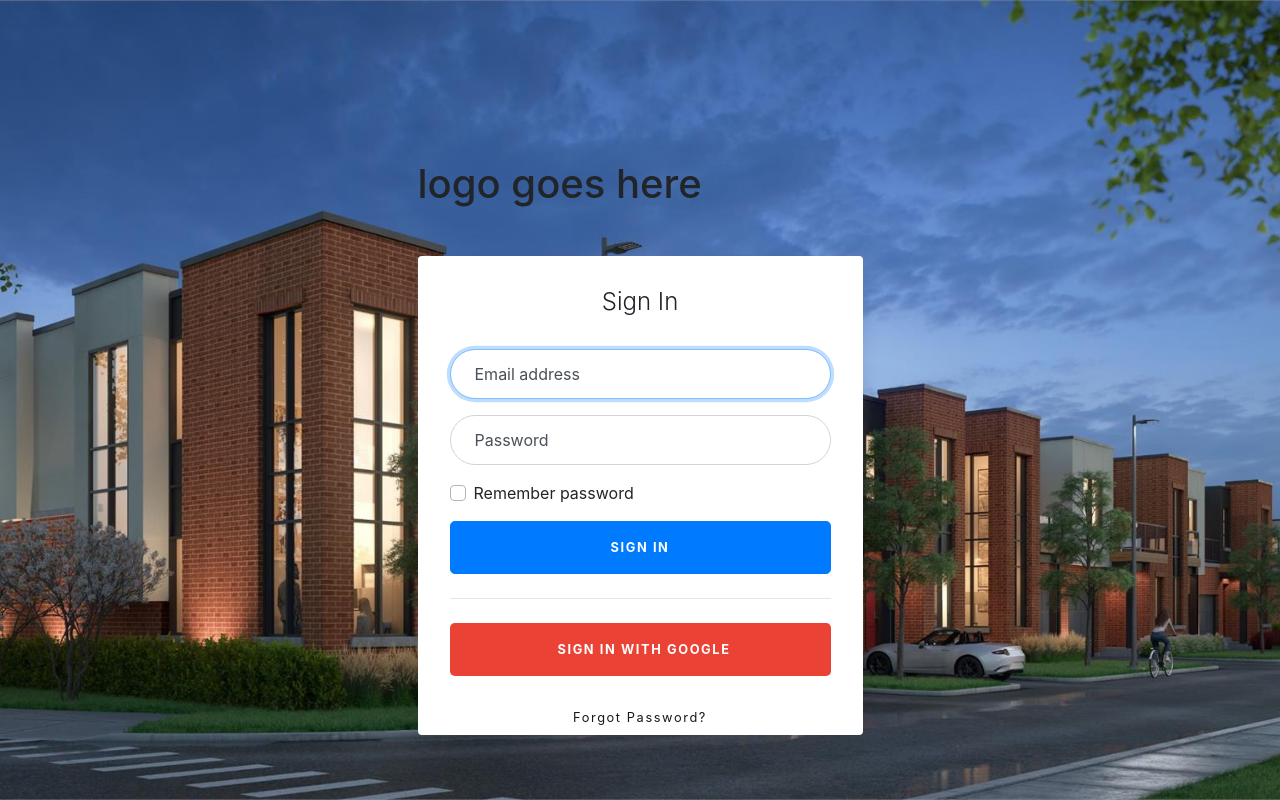
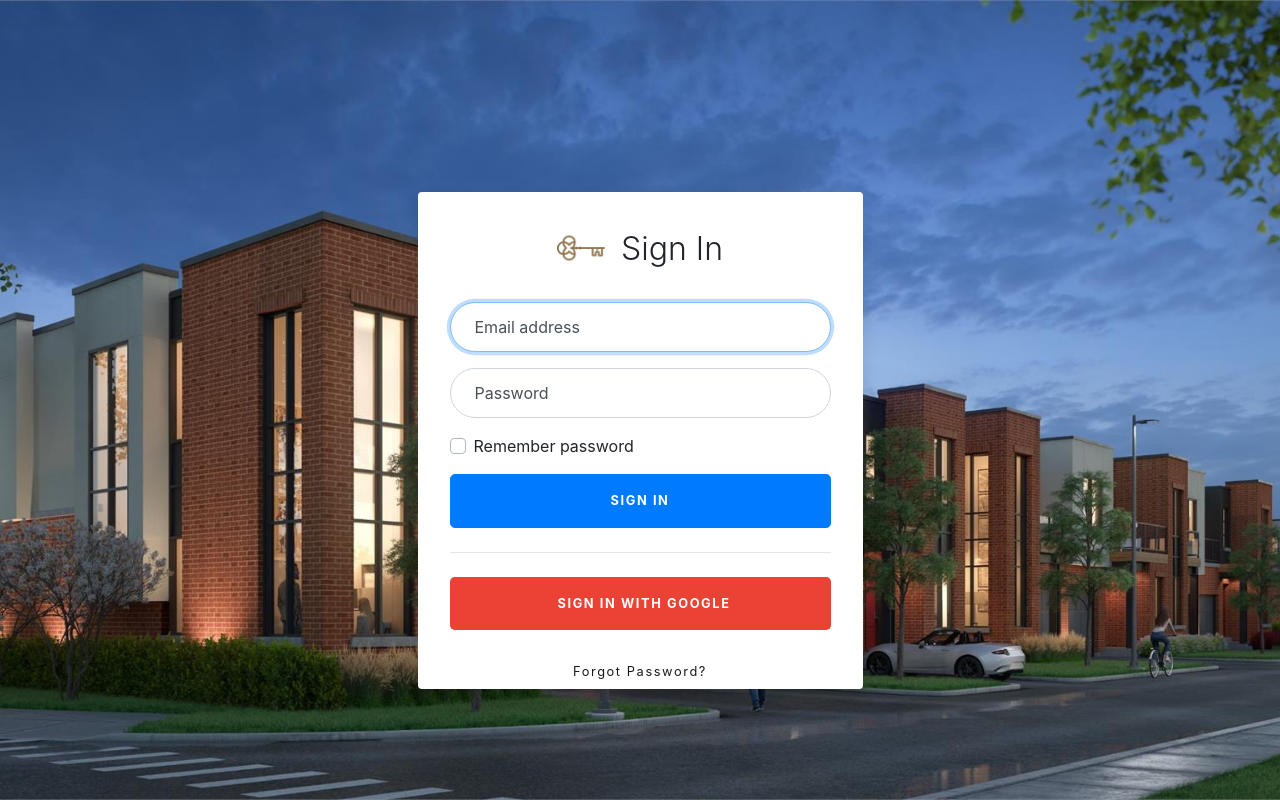
Before and after one commit to MBarbone/projectTwo, a website: page public/user-login.html in a window 1280 px wide. Drawn offline with nearby package versions, Linux system fonts and the light colour scheme.

Commit message:
Complete User login page

```diff
--- a/public/css/style.css
+++ b/public/css/style.css
@@ -14,7 +14,13 @@
   }
 
   .mx-auto{
-    margin-top: 10rem;
+    margin-top: 9rem;
+  }
+
+  #user-login-key{
+    width:4rem;
+    padding-right:1rem;
+    margin-bottom: .4rem;
   }
 
   .card-signin {
@@ -23,9 +29,9 @@
   }
 
   .card-signin .card-title {
-    margin-bottom: 2rem;
+    margin-bottom: 1.5rem;
     font-weight: 300;
-    font-size: 1.5rem;
+    font-size: 2rem;
   }
 
   .card-signin .card-body {
--- a/public/user-login.html
+++ b/public/user-login.html
@@ -9,17 +9,14 @@
     <link rel="stylesheet" href="https://stackpath.bootstrapcdn.com/bootstrap/4.3.1/css/bootstrap.min.css" integrity="sha384-ggOyR0iXCbMQv3Xipma34MD+dH/1fQ784/j6cY/iJTQUOhcWr7x9JvoRxT2MZw1T" crossorigin="anonymous">
     <link rel="stylesheet" href="./css/style.css" type="text/css">
 
-
   </head>
   <body class="user-login-body">
     <div class="container">
       <div class="row">
         <div class="col-sm-9 col-md-7 col-lg-5 mx-auto">
-          <h1>logo goes here</h1>
           <div class="card card-signin my-5">
             <div class="card-body">
-
-              <h5 class="card-title text-center">Sign In</h5>
+              <h3 class="card-title text-center"><img id="user-login-key" src="./img/key.png"></img>Sign In</h3>
               <form class="form-signin">
                 <div class="form-label-group">
                   <input
```
Also changed, not shown: public/img/key.png (renamed from public/img/aiva-key.png), public/img/masterkey.png (added), 3 other files.
